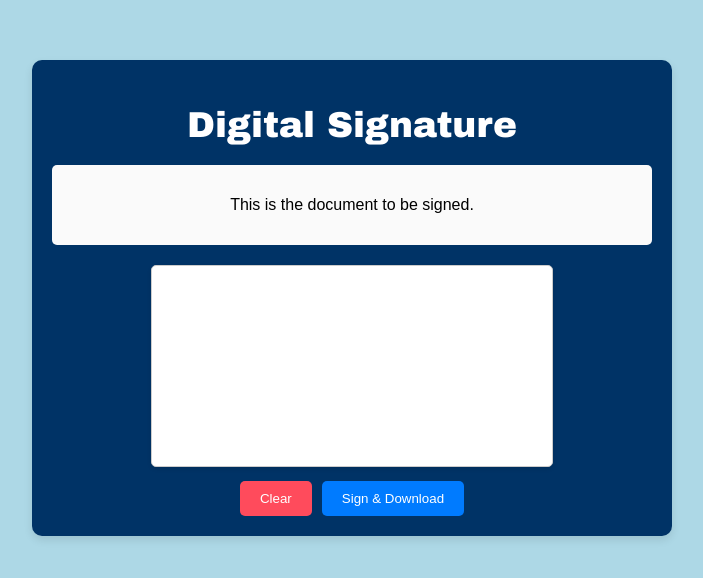
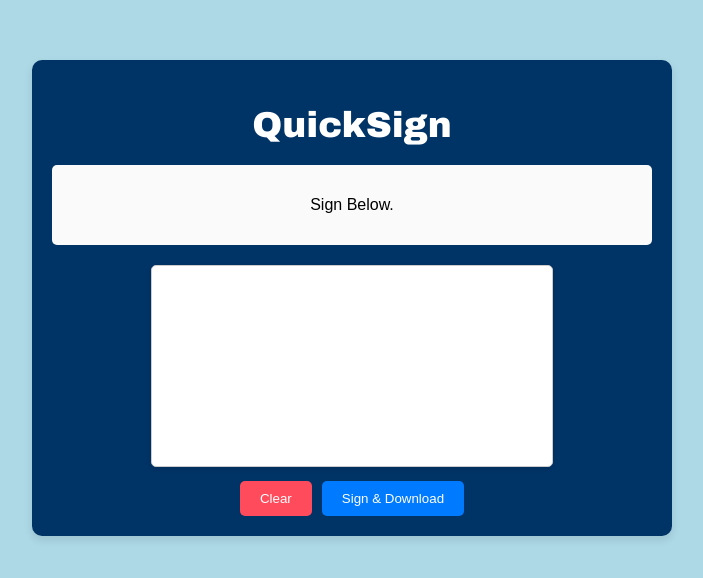
Before and after one commit to AshrafAlii/DigitalSignature, a plain HTML site: page index.html in a window 1280 px wide. Shown: the part 102-680 px from the top of the page, without its empty margins (288-991 px from the left). Drawn offline with Linux system fonts and the light colour scheme.

Commit message:
Add files via upload

```diff
--- a/index.html
+++ b/index.html
@@ -3,16 +3,16 @@
 <head>
     <meta charset="UTF-8">
     <meta name="viewport" content="width=device-width, initial-scale=1.0">
-    <title>Digital Signature</title>
+    <title>QuickSign</title>
     <link rel="stylesheet" href="styles.css">
 </head>
 <body>
     <div class="container">
-        <h1>Digital Signature</h1>
+        <h1>QuickSign</h1>
         <div class="content">
             <div class="document">
                 <!-- Display the document to be signed here -->
-                <p>This is the document to be signed.</p>
+                <p>Sign Below.</p>
             </div>
             <div class="signature">
                 <canvas id="signatureCanvas" width="400" height="200"></canvas>
```
